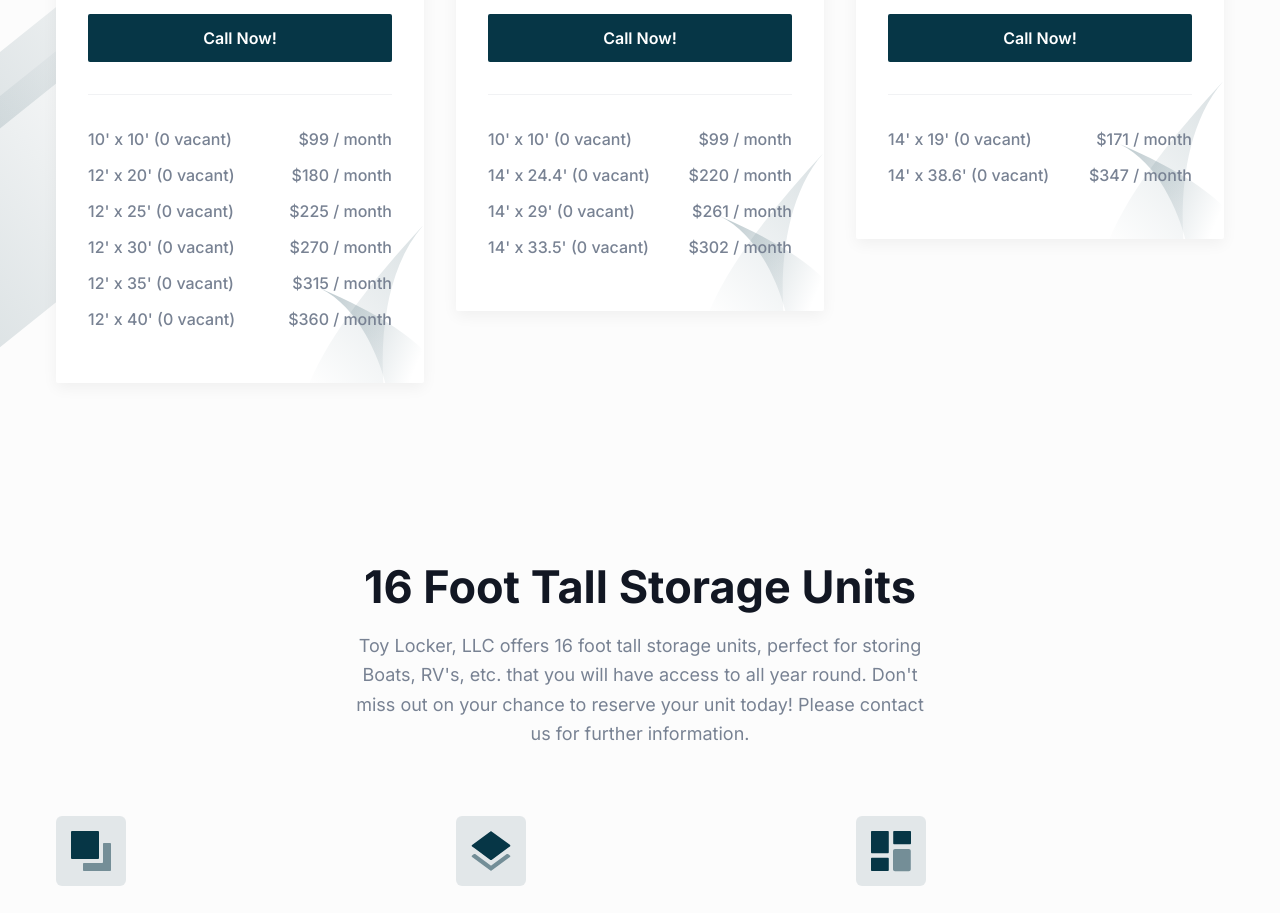
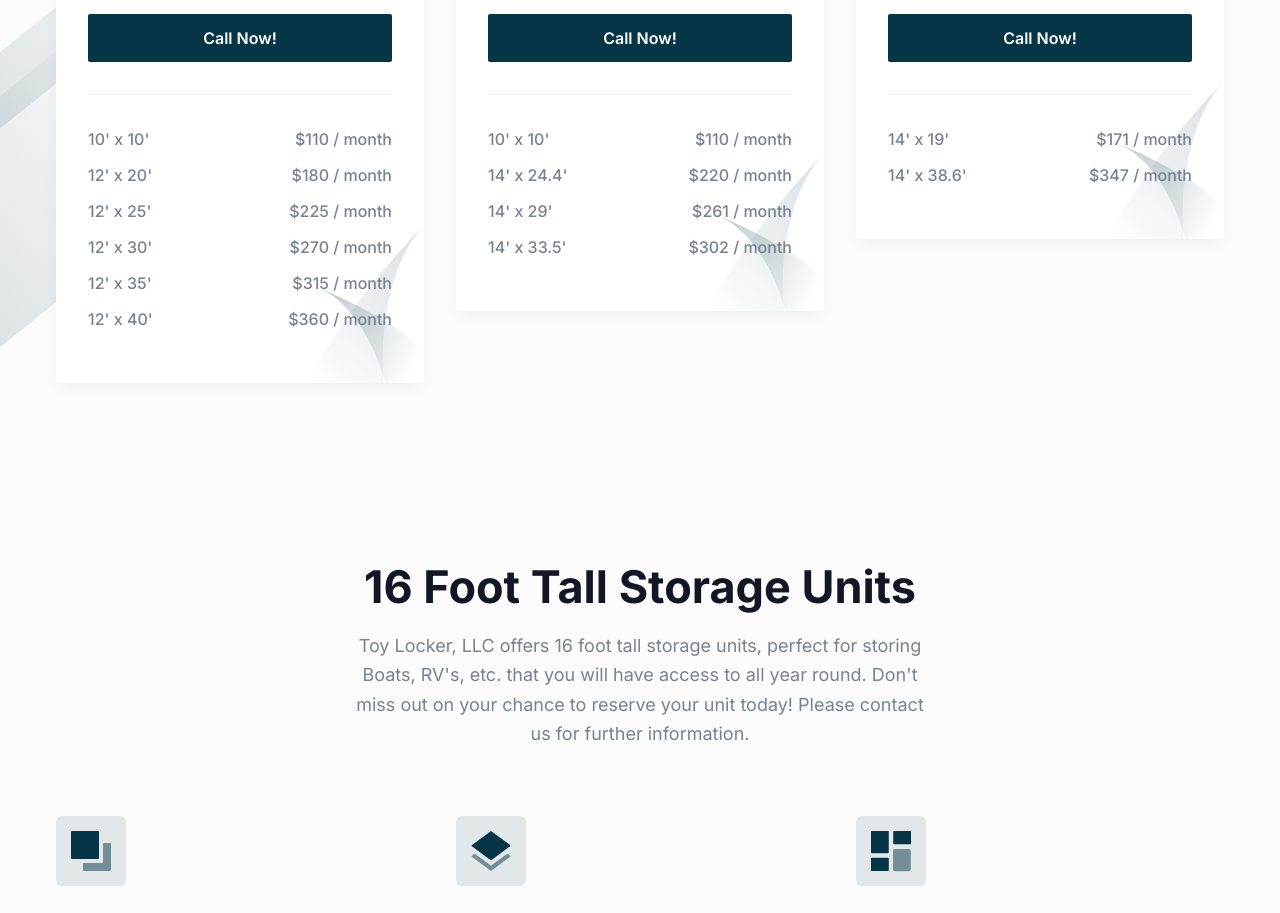
Before and after one commit to Coleman-McDonough/toylockerllc, a Next.js app: page / in a window 1280 px wide. Shown: the part 1980-2893 px from the top of the page. Built offline with nearby package versions, Linux system fonts and the light colour scheme; no server answers; the database is empty.

Commit message:
added vacancies

```diff
--- a/src/components/Pricing/index.tsx
+++ b/src/components/Pricing/index.tsx
@@ -1,58 +1,11 @@
 "use client"
-import { useEffect, useState } from "react"
+import { useState } from "react"
 import SectionTitle from "../Common/SectionTitle"
 import OfferList from "./OfferList"
 import PricingBox from "./PricingBox"
-import axios from "axios"
-import { ToyLockerUnit } from "@/app/models/ToyLockerUnit"
 
 const Pricing = () => {
   const [isMonthly, setIsMonthly] = useState(true)
-  const [units, setUnits] = useState<ToyLockerUnit[]>([])
-
-  async function fetchToyLockerData() {
-    try {
-      const response = await axios.get("/api/units")
-      return response.data
-    } catch (error) {
-      console.error("Error fetching unit data:", error)
-      throw error
-    }
-  }
-
-  useEffect(() => {
-    async function fetchData() {
-      const data = await fetchToyLockerData()
-      setUnits(data)
-    }
-
-    fetchData()
-  }, [])
-
-  // Filter vacant units
-  const vacantUnits = units.filter(
-    (unit) =>
-      !unit.isRented &&
-      !unit.isReserved &&
-      !unit.hasPaid &&
-      !unit.hasSigned &&
-      !unit.isVip,
-  )
-
-  // Group vacant units by building and size
-  const groupedUnits = vacantUnits.reduce((acc, unit) => {
-    const building = unit.unitNumber.charAt(0)
-    const size = unit.dimensions
-
-    if (!acc[building]) {
-      acc[building] = {}
-    }
-    if (!acc[building][size]) {
-      acc[building][size] = 0
-    }
-    acc[building][size] += 1
-    return acc
-  }, {})
 
   return (
     <section id="pricing" className="relative z-10 py-16 md:py-20 lg:py-28">
@@ -112,37 +65,37 @@ const Pricing = () => {
             subtitle=""
           >
             <OfferList
-              text={`10' x 10' ${"   "}(${groupedUnits["A"]?.["10' x 10'"] || 0} vacant)`}
+              text="10' x 10'"
               status="active"
-              price={isMonthly ? "99" : "1,188"}
+              price={isMonthly ? "110" : "1,320"}
               isMonthly={isMonthly}
             />
             <OfferList
-              text={`12' x 20' ${"   "}(${groupedUnits["A"]?.["12' x 20'"] || 0} vacant)`}
+              text="12' x 20'"
               status="active"
               price={isMonthly ? "180" : "2,160"}
               isMonthly={isMonthly}
             />
             <OfferList
-              text={`12' x 25' ${"   "}(${groupedUnits["A"]?.["12' x 25'"] || 0} vacant)`}
+              text="12' x 25'"
               status="active"
               price={isMonthly ? "225" : "2,700"}
               isMonthly={isMonthly}
             />
             <OfferList
-              text={`12' x 30' ${"   "}(${groupedUnits["A"]?.["12' x 30'"] || 0} vacant)`}
+              text="12' x 30'"
               status="active"
               price={isMonthly ? "270" : "3,240"}
               isMonthly={isMonthly}
             />
             <OfferList
-              text={`12' x 35' ${"   "}(${groupedUnits["A"]?.["12' x 35'"] || 0} vacant)`}
+              text="12' x 35'"
               status="inactive"
               price={isMonthly ? "315" : "3,780"}
               isMonthly={isMonthly}
             />
             <OfferList
-              text={`12' x 40' ${"   "}(${groupedUnits["A"]?.["12' x 40'"] || 0} vacant)`}
+              text="12' x 40'"
               status="inactive"
               price={isMonthly ? "360" : "4,320"}
               isMonthly={isMonthly}
@@ -155,25 +108,25 @@ const Pricing = () => {
             subtitle=""
           >
             <OfferList
-              text={`10' x 10' ${"   "}(${groupedUnits["B"]?.["10' x 10'"] || 0} vacant)`}
+              text="10' x 10'"
               status="active"
-              price={isMonthly ? "99" : "1,188"}
+              price={isMonthly ? "110" : "1,320"}
               isMonthly={isMonthly}
             />
             <OfferList
-              text={`14' x 24.4' ${"   "}(${groupedUnits["B"]?.["14' x 24.4'"] || 0} vacant)`}
+              text="14' x 24.4'"
               status="active"
               price={isMonthly ? "220" : "2,640"}
               isMonthly={isMonthly}
             />
             <OfferList
-              text={`14' x 29' ${"   "}(${groupedUnits["B"]?.["14' x 29'"] || 0} vacant)`}
+              text="14' x 29'"
               status="active"
               price={isMonthly ? "261" : "3,132"}
               isMonthly={isMonthly}
             />
             <OfferList
-              text={`14' x 33.5' ${"   "}(${groupedUnits["B"]?.["14' x 33.5'"] || 0} vacant)`}
+              text="14' x 33.5'"
               status="active"
               price={isMonthly ? "302" : "3,624"}
               isMonthly={isMonthly}
@@ -186,13 +139,13 @@ const Pricing = () => {
             subtitle=""
           >
             <OfferList
-              text={`14' x 19' ${"   "}(${groupedUnits["C"]?.["14' x 19'"] || 0} vacant)`}
+              text="14' x 19'"
               status="active"
               price={isMonthly ? "171" : "2,052"}
               isMonthly={isMonthly}
             />
             <OfferList
-              text={`14' x 38.6' ${"   "}(${groupedUnits["C"]?.["14' x 38.6'"] || 0} vacant)`}
+              text="14' x 38.6'"
               status="active"
               price={isMonthly ? "347" : "4,164"}
               isMonthly={isMonthly}
```
